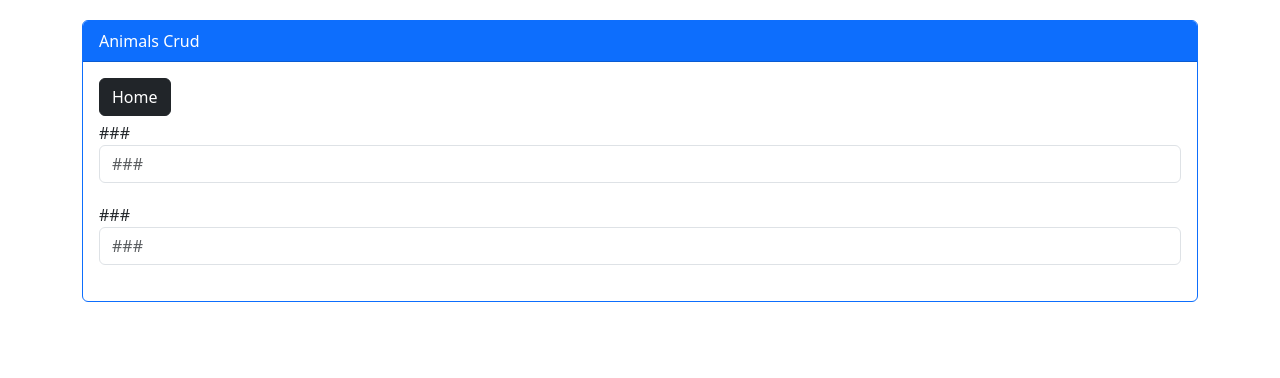
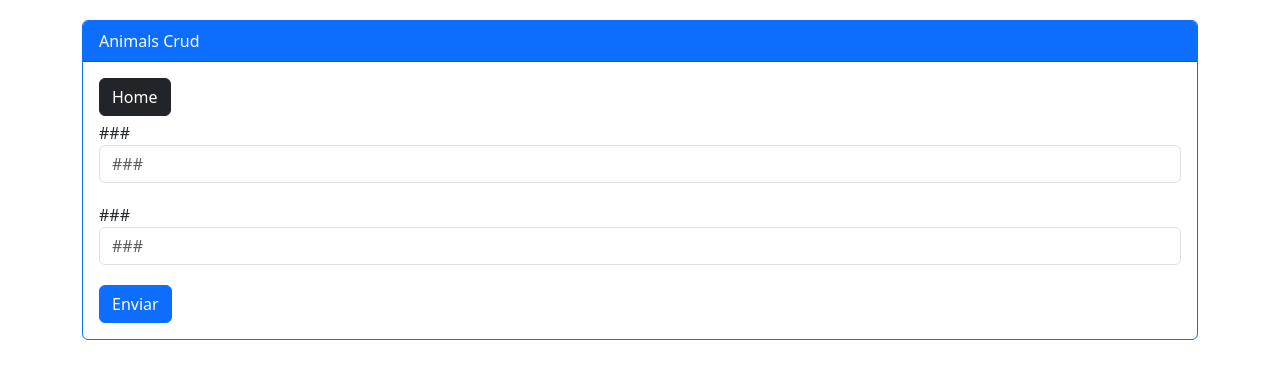
Before and after one commit to Adyson-Lima/animals_frontend, a React (Create React App) app: page /newupdate/0 in a window 1280 px wide. Shown: the top 378 px of the page. Built offline with nearby package versions, Linux system fonts and the light colour scheme.

Commit message:
23° commit - tdd tela Newupdate: Existe botão enviar em NewUpdate? GREEN

```diff
--- a/src/pages/NewUpdate/index.js
+++ b/src/pages/NewUpdate/index.js
@@ -31,6 +31,8 @@ export default function NewUpdate(){
             placeholder="###"></input>
           </div>
 
+          <button data-testid="btnenviar" type="submit" className="btn btn-primary">Enviar</button>
+
         </form>
 
       </div>
```
